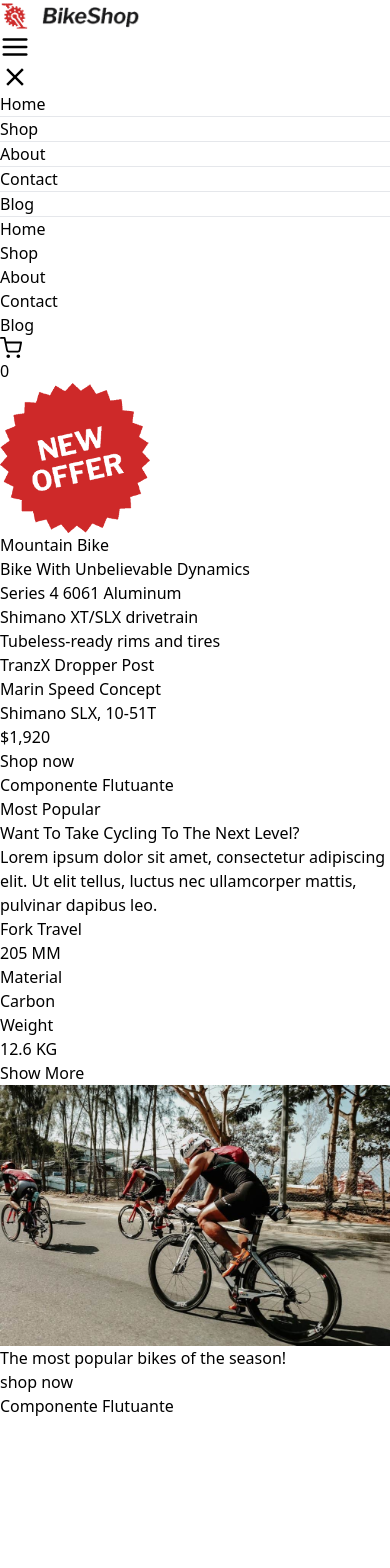
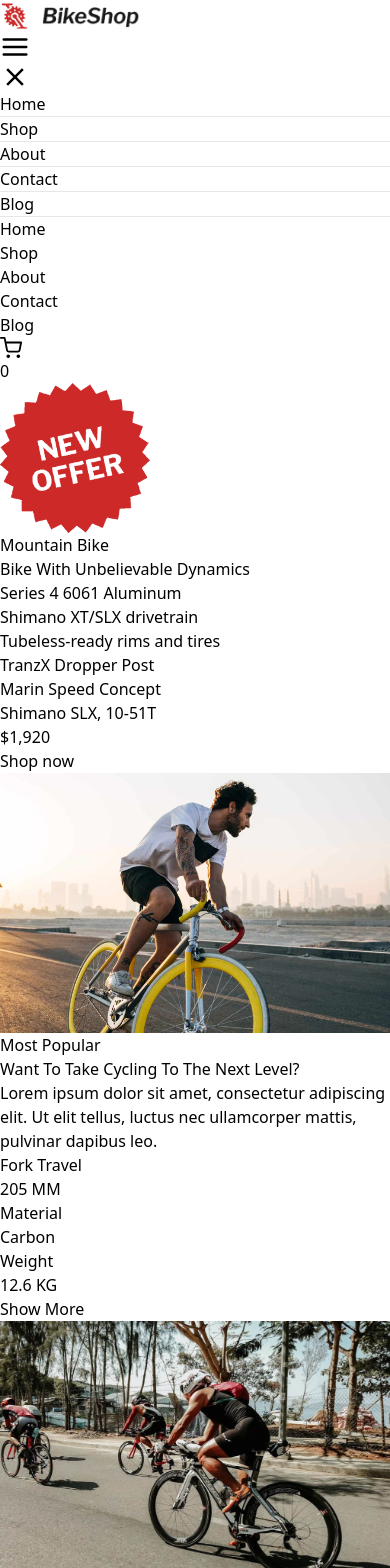
Before and after one commit to Thiago87dev/BikeShop, a Next.js app: page / in a window 390 px wide. Shown: the top 1568 px of the page. Before the commit the page ends 1418 px from the top, so only its background shows below. Built offline with nearby package versions, Linux system fonts and the light colour scheme.

Commit message:
:sparkles: feat: hero part 2 - montain baike responsiveness

```diff
--- a/src/components/Navbar.tsx
+++ b/src/components/Navbar.tsx
@@ -21,7 +21,7 @@
     { label: "Blog", path: "/" },
   ];
   return (
-    <nav className="bg-gray-300 px-6 relative">
+    <nav className="bg-gray-300 px-6 relative z-50">
       <div className="flex items-center justify-between mx-auto w-full max-w-[1160px] py-5">
         <div>
           <Link href={"/"}>
--- a/src/components/home/hero/FloatingImage.tsx
+++ b/src/components/home/hero/FloatingImage.tsx
@@ -1,9 +1,16 @@
+import Image from "next/image";
+
 const FloatingImage = () => {
-    return (
-      <div className="md:absolute md:top-[47%] md:left-[17%] bg-white p-6 shadow-lg rounded-lg w-64 h-32 flex items-center justify-center">
-        <h2 className="text-black text-xl">Componente Flutuante</h2>
-      </div>
-    );
-  };
+  return (
+    <div className="bg-white shadow-lg w-max h-[230px] overflow-hidden flex items-center justify-center">
+      <Image
+        alt="bicicleta amarela"
+        src={"/img/yellowBike.jpg"}
+        width={400}
+        height={400}
+      />
+    </div>
+  );
+};
 
-  export default FloatingImage;
+export default FloatingImage;
--- a/src/components/home/hero/Hero.tsx
+++ b/src/components/home/hero/Hero.tsx
@@ -1,14 +1,10 @@
 import HeroPart1 from "./HeroPart1";
 import HeroPart2 from "./HeroPart2";
-import FloatingImage from "./FloatingImage";
 export default function Home() {
   return (
-    <div className="relative">
+    <div>
       <HeroPart1 />
-      <div className="hidden md:flex">
-        <HeroPart2 /> {/* Componente flutuante no meio */}
-      </div>
-      <FloatingImage />
+      <HeroPart2 />
     </div>
   );
 }
--- a/src/components/home/hero/HeroPart1.tsx
+++ b/src/components/home/hero/HeroPart1.tsx
@@ -11,9 +11,9 @@
     "Shimano SLX, 10-51T",
   ];
   return (
-    <div className="relative w-full h-[calc(100vh-72px)] bg-[url('/img/bike.jpg')] bg-cover bg-left flex items-center justify-center">
+    <div className="relative w-full h-full lg:h-[calc(100vh-72px)] bg-[url('/img/bike.jpg')] bg-cover bg-left flex items-center justify-center">
       <div className="flex w-full max-w-[1160px]">
-        <div className=" w-1/2 h-screen px- py-20">
+        <div className="hidden lg:block w-1/2 h-screen px- py-20">
           <Image
             alt="new offer"
             src={"/img/offer.png"}
@@ -21,13 +21,13 @@
             height={150}
           />
         </div>
-        <div className="flex flex-col items-center justify-center text-white w-1/2 ">
-          <div>
-            <p className="text-red-500 font-bold text-lg">Mountain Bike</p>
-            <h1 className="font-bold text-[80px] leading-none mb-12">
+        <div className="flex flex-col items-center justify-center text-white w-full lg:w-1/2 px-5 py-5 sm:py-20 lg:px-0 lg:py-0">
+          <div className="flex flex-col items-center justify-center lg:justify-start lg:items-stretch">
+            <p className="text-red-500 font-bold text-xl">Mountain Bike</p>
+            <h1 className="font-bold text-5xl sm:text-6xl lg:text-[80px] leading-none mb-12 text-center lg:text-left">
               Bike With Unbelievable Dynamics
             </h1>
-            <div className="flex gap-10">
+            <div className="flex flex-col sm:flex-row sm:gap-10 text-lg">
               <ul>
                 {bikeNames.slice(0, 3).map((item, index) => (
                   <li key={index} className="my-4">
@@ -43,7 +43,7 @@
                 ))}
               </ul>
             </div>
-            <div className="flex items-center gap-14 mt-8">
+            <div className="flex flex-col sm:flex-row items-center gap-14 mt-8">
               <p className="text-3xl font-bold">$1,920</p>
               <button className="bg-red-600 py-4 px-9 font-semibold hover:bg-red-700 transition-colors duration-200 uppercase">
                 Shop now
--- a/src/components/home/hero/HeroPart2.tsx
+++ b/src/components/home/hero/HeroPart2.tsx
@@ -3,15 +3,18 @@
 
 const HeroPart2 = () => {
   return (
-    <div className="relative w-full h-full flex flex-col items-center justify-center py-20">
-      <div className="md:hidden">
-        <FloatingImage />
-      </div>
-
+    <div className="w-full h-full flex flex-col items-center justify-center py-20">
       <div className="flex  w-full max-w-[1160px]">
         <div className="flex flex-col w-1/2 pr-14 mt-24">
-          <p className="text-red-500 font-bold text-lg mb-1">Most Popular</p>
-          <h2 className=" font-bold text-4xl mb-10 w-[80%]">Want To Take Cycling To The Next Level?</h2>
+          <div className="relative">
+            <div className="lg:absolute lg:-top-[308px] lg:-left-[8px] lg:right-96">
+              <FloatingImage />
+            </div>
+            <p className="text-red-500 font-bold text-lg mb-1">Most Popular</p>
+          </div>
+          <h2 className=" font-bold text-4xl mb-10 w-[80%]">
+            Want To Take Cycling To The Next Level?
+          </h2>
           <p className="mb-10">
             Lorem ipsum dolor sit amet, consectetur adipiscing elit. Ut elit
             tellus, luctus nec ullamcorper mattis, pulvinar dapibus leo.
@@ -30,7 +33,9 @@
               <h3 className="font-bold text-xl italic">12.6 KG</h3>
             </div>
           </div>
-          <button className="bg-red-500 text-white font-semibold uppercase w-max px-8 py-5 hover:bg-red-700 transition-colors duration-200">Show More</button>
+          <button className="bg-red-500 text-white font-semibold uppercase w-max px-8 py-5 hover:bg-red-700 transition-colors duration-200">
+            Show More
+          </button>
         </div>
         <div className="w-1/2">
           <div className="relative mt-40">
```
Also changed, not shown: public/img/yellowBike.jpg (added), 1 other file (tests, documents, lock files or other folders).
